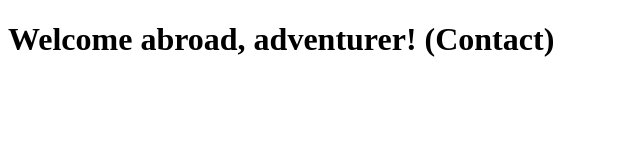
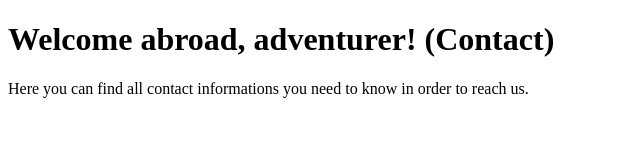
Before and after one commit to NotBalazs/linking-html-files, a plain HTML site: page contact.html in a window 1280 px wide. Shown: the whole page, without its empty margins (0-640 px from the left). Drawn offline with Linux system fonts and the light colour scheme.

Commit message:
Update contact.html

```diff
--- a/contact.html
+++ b/contact.html
@@ -9,5 +9,6 @@
     <h1>Welcome abroad, adventurer!
         (Contact)
     </h1>
+    <p>Here you can find all contact informations you need to know in order to reach us.</p>
 </body>
 </html>
```
